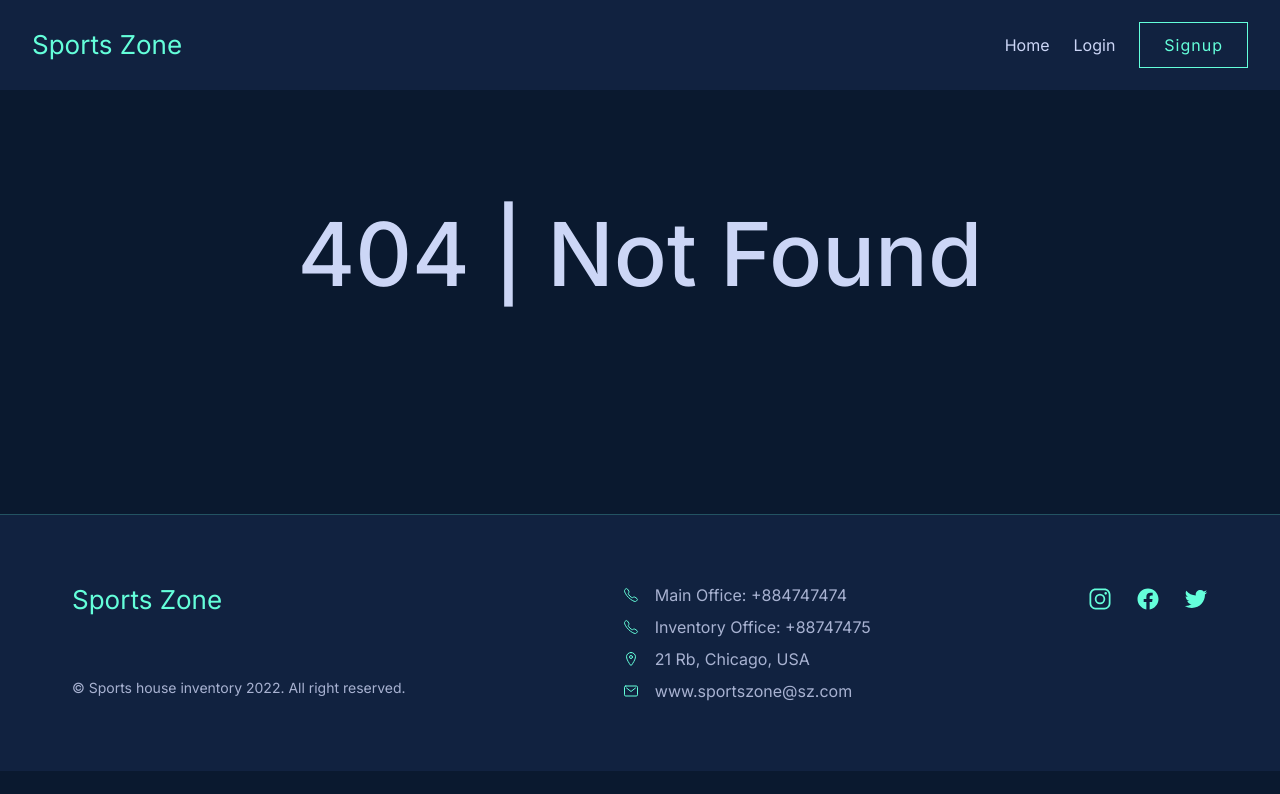
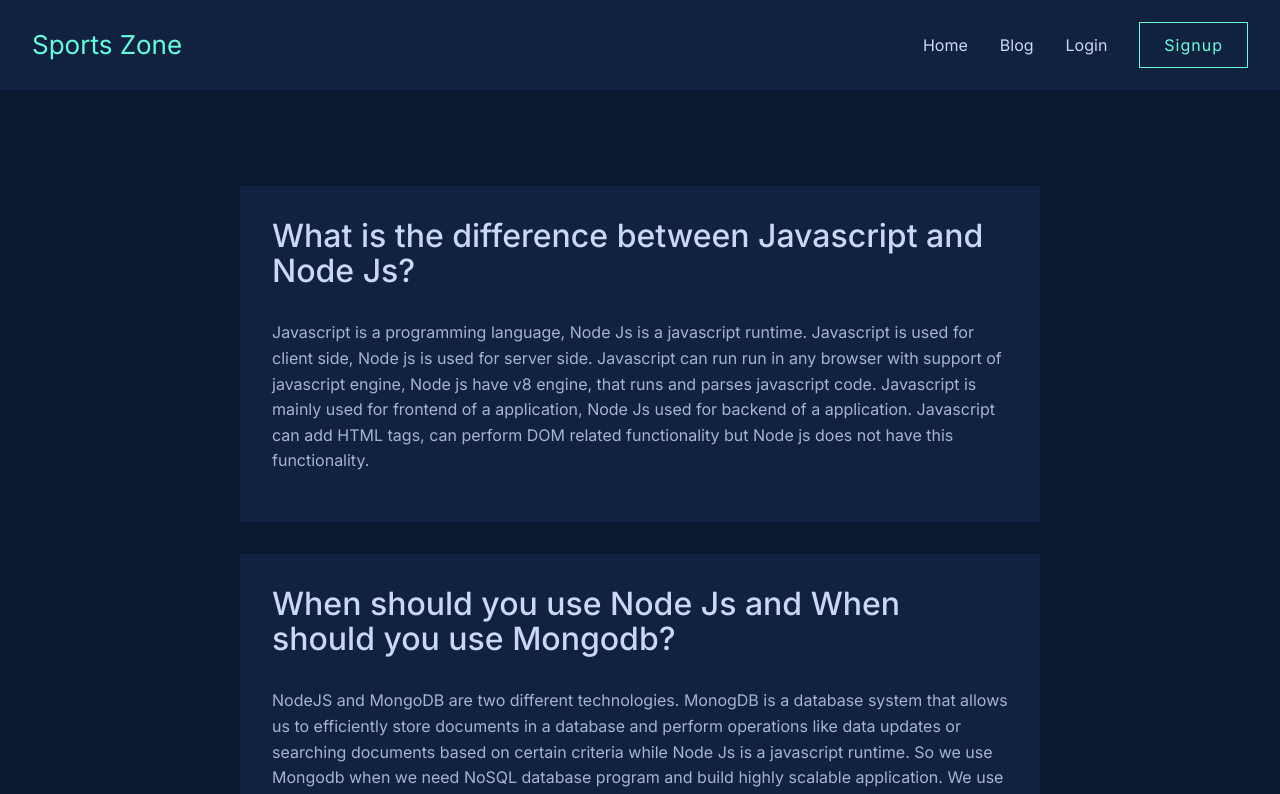
Before and after one commit to tanvirch0750/Sports-Zone-Inventory---Client, a React (Create React App) app: page /blog in a window 1280 px wide. Shown: the top 794 px of the page. Built offline with nearby package versions, Linux system fonts and the light colour scheme; no server answers.

Commit message:
Add blogs page

```diff
--- a/src/App.js
+++ b/src/App.js
@@ -4,6 +4,7 @@ import Login from "./Authentication/Login/Login";
 import RequireAuth from "./Authentication/RequireAuth/RequireAuth";
 import SignUp from "./Authentication/SignUp/SignUp";
 import AddItem from "./pages/AddItem/AddItem";
+import Blog from "./pages/Blog/Blog";
 import Home from "./pages/Home/Home";
 import InventoryItemDetails from "./pages/InventoryItemDetails/InventoryItemDetails";
 import ManageInventory from "./pages/ManageInventory/ManageInventory";
@@ -52,6 +53,7 @@ function App() {
         ></Route>
         <Route path="/login" element={<Login />}></Route>
         <Route path="/signup" element={<SignUp />}></Route>
+        <Route path="/blog" element={<Blog />}></Route>
         <Route path="*" element={<NotFound />}></Route>
       </Routes>
       <Footer />
--- a/src/components/Banner/Banner.jsx
+++ b/src/components/Banner/Banner.jsx
@@ -9,8 +9,8 @@ const Banner = () => {
         <div className="inner-content-left">
           <p>Welcome to inventory of sports Zone.</p>
           <h1>
-            Sports equipments inventory management <br /> for{" "}
-            <span>Sports Zone</span>.
+            Sports equipments inventory management
+            <br /> for <span>Sports Zone</span>.
           </h1>
           <button className="btn btn-lg">Manage Inventory</button>
         </div>
--- /dev/null
+++ b/src/pages/Blog/Blog.css
@@ -0,0 +1,30 @@
+.blogs {
+  padding-top: 9.6rem;
+}
+
+.blogs h2::after {
+  display: none;
+}
+
+.blogs-inner {
+  display: flex;
+  flex-direction: column;
+  gap: 3.2rem;
+}
+
+.blog {
+  max-width: 80rem;
+  margin: 0 auto;
+  background-color: var(--color-primary-light);
+  padding: 3.2rem;
+}
+
+.blog h2 {
+  font-size: 3.2rem;
+  line-height: 1.1;
+  margin-bottom: 3.2rem;
+}
+
+.blog p {
+  font-size: 1.6rem;
+}
--- /dev/null
+++ b/src/pages/Blog/Blog.jsx
@@ -0,0 +1,66 @@
+import React from "react";
+import "./Blog.css";
+
+const Blog = () => {
+  return (
+    <section className="blogs">
+      <div className="blogs-inner container">
+        <article className="blog">
+          <h2>What is the difference between Javascript and Node Js?</h2>
+          <p>
+            Javascript is a programming language, Node Js is a javascript
+            runtime. Javascript is used for client side, Node js is used for
+            server side. Javascript can run run in any browser with support of
+            javascript engine, Node js have v8 engine, that runs and parses
+            javascript code. Javascript is mainly used for frontend of a
+            application, Node Js used for backend of a application. Javascript
+            can add HTML tags, can perform DOM related functionality but Node js
+            does not have this functionality.
+          </p>
+        </article>
+        <article className="blog">
+          <h2>When should you use Node Js and When should you use Mongodb?</h2>
+          <p>
+            NodeJS and MongoDB are two different technologies. MonogDB is a
+            database system that allows us to efficiently store documents in a
+            database and perform operations like data updates or searching
+            documents based on certain criteria while Node Js is a javascript
+            runtime. So we use Mongodb when we need NoSQL database program and
+            build highly scalable application. We use node js for fast and
+            scalable network applications. Application that needs non-blocking
+            I/O model and lightweight and efficient.
+          </p>
+        </article>
+        <article className="blog">
+          <h2>What is the difference between sql and nosql database?</h2>
+          <p>
+            Sql database means relational data mangament system while nosql
+            database means non-relational database system. Sql database is
+            needed when a database need complex queries, nosql database not best
+            suited for that needs complex queries. Sql database veritcally
+            scalabe and nosql database horizontally scalable. Sql database table
+            based but nosql database document based. Sql database have
+            predefined schema while nosql database have dynamic schema.
+          </p>
+        </article>
+        <article className="blog">
+          <h2>What is the porpose of JWT and how does it work?</h2>
+          <p>
+            JSON Web Token is a standard for creating access tokens that allow
+            clients and servers to share security information. It operates in a
+            very straightforward and efficient way. Clients log in or sign up
+            using their email address/username and password. A token is
+            generated by the server for the client. The token is saved by the
+            client in either a browser cookie or local storage. When a request
+            is made by the client, a copy of the token is sent to the server for
+            authentication. Before granting access or authorization, the server
+            verifies the Json Web Token signature. If everything is correct, the
+            server will respond to the client's request.
+          </p>
+        </article>
+      </div>
+    </section>
+  );
+};
+
+export default Blog;
--- a/src/shared/Header/Header.css
+++ b/src/shared/Header/Header.css
@@ -21,7 +21,7 @@
 
 .navigation {
   display: flex;
-  gap: 2.4rem;
+  gap: 3.2rem;
   list-style: none;
 }
 
--- a/src/shared/Header/Header.jsx
+++ b/src/shared/Header/Header.jsx
@@ -71,6 +71,11 @@ const Header = () => {
             </Link>
           </li>
         )}
+        <li>
+          <Link className="nav-link" to="/blog">
+            Blog
+          </Link>
+        </li>
         {!user && (
           <li>
             <Link className="nav-link" to="/login">
```
